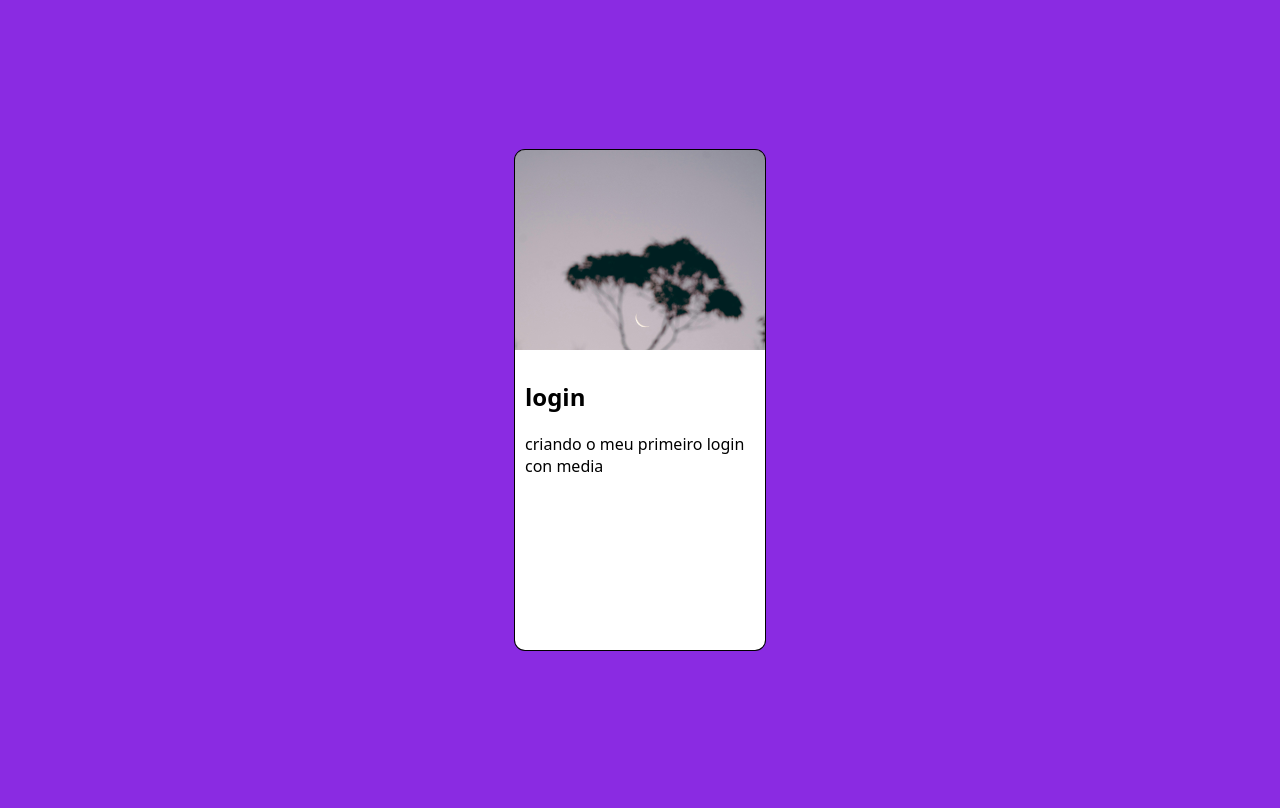
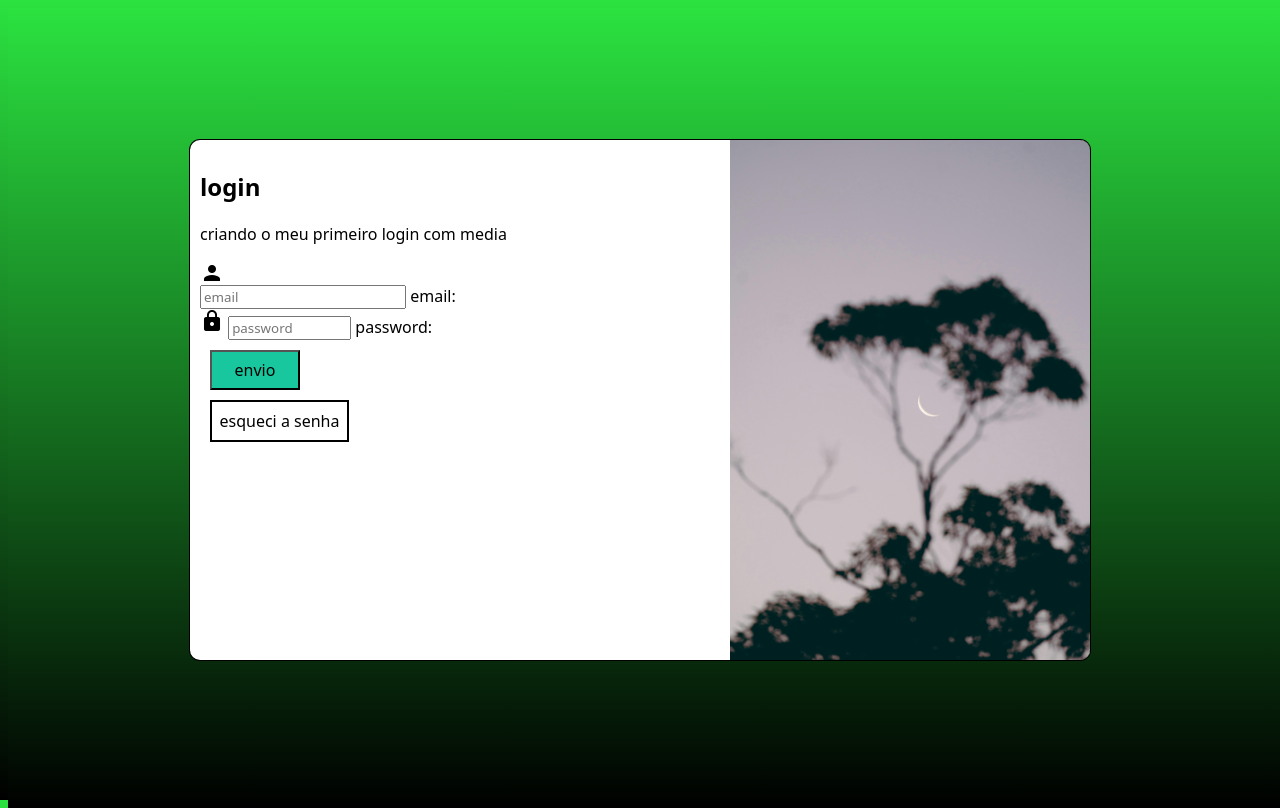
Before and after one commit to lucamadeira/projeto-login, a PHP site: page / in a window 1280 px wide. Run offline with PHP 8.4, Linux system fonts and the light colour scheme.

Commit message:
finalizado desafio
teminei o projeto ainda falto agimas modifcas que podia fazer mais o esecial eu eu apredir a usa media para adptar modificas a destintos tipos de telaa

```diff
--- a/index.htm
+++ b/index.htm
@@ -5,6 +5,9 @@
     <meta name="viewport" content="width=device-width, initial-scale=1.0">
     <title>ligin pag</title>
     <link rel="stylesheet" href="media.css">
+    <link rel="stylesheet" href="mediaQuyris.css">
+    <link href="https://fonts.googleapis.com/icon?family=Material+Icons" rel="stylesheet">
+
 </head>
 <body>
     <main>
@@ -13,10 +16,27 @@
 
                 </div>
                 <div id="formulario">
-                    <form action="login.php" method="post"></form>
-                    <h1> login</h1>
-                    <p> criando o meu primeiro login con media </p>
+                    <form action="login.php" method="post">
+                        <h1>login</h1>
+                        <p>criando o meu primeiro login com media</p>
 
+                        <div >
+                            <span id="account" class="material-icons">person outline</span>
+                            <input type="email" name="email" id="email" placeholder="email" required>
+                            <label for="iemail">email:</label>
+                        </div>
+                        <div>
+                            <span id="look" class="material-icons">lock</span>
+                            <input type="password" name="password" id="ipassword"
+                            class="tamanho"  placeholder="password" required >
+                            <label for="ipassword">password:</label>
+                        </div>
+                        <div >
+                            <input type="submit" value="envio" id="form">
+                            <a  class="style" href="#">esqueci a senha</a>
+                        </div>
+
+                    </form>
                 </div>
        </section>
     </main>
--- a/media.css
+++ b/media.css
@@ -15,7 +15,7 @@ section#login{
     translate: -50% -50%;
     background-color: white;
     width: 250px;
-    height: 500px;
+    height: 520px;
     border-radius: 10px;
     overflow: hidden;
     box-sizing: border-box;
@@ -23,6 +23,7 @@ section#login{
 
 
 }
+
 section > div#image{
    background: black url(image/pexels-matthardy-4739606.jpg);
     height: 200px;
@@ -32,3 +33,40 @@ section#login > div#formulario{
      display: block;
     padding: 10px;
 }
+.tamanho{
+    width: 115px;
+}
+a.style{
+    display: block;
+    color: black;
+    border: 2px solid black;
+    background-color: white;
+    text-align: center;
+     font-size: 1em;
+    margin: 10px;
+    padding-top: 8px;
+    padding-bottom: 8px;
+    width:80% ;
+    cursor: pointer;
+    text-decoration: none;
+
+}
+a.style:hover{
+    background-color: #18c79e;
+    color: white;
+}
+#account{
+    display: block;}
+
+#lock{
+    display: block;
+}
+#form {
+    display: block;
+    font-size: 1em;
+    margin: 10px;
+    width:80% ;
+    height: 40px;
+    background-color: #18c79e;
+    cursor: pointer;
+}
--- /dev/null
+++ b/mediaQuyris.css
@@ -0,0 +1,81 @@
+@media screen and (min-width: 600px) and (max-width: 750px) {
+
+    html,body{
+        background-image: linear-gradient( black, rgb(55, 43, 226), black );
+        overflow: hidden;
+
+    }
+  section#login {
+    width: 80vw;
+    height: 550px;
+  }
+  section#login > div#formulario {
+    float: right;
+    width: 50%;
+  }
+  section#login > div#image {
+    float: left;
+    width: 40%;
+    height: 100%;
+
+  }
+
+
+
+}
+
+@media screen and (min-width: 751px) {
+  html,body{
+    background-image: linear-gradient( rgb(43, 226, 64), black );
+     overflow: hidden;
+  }
+
+
+    section#login {
+    width:900px ;
+
+  }
+   section#login > div#formulario {
+    float: left;
+    width: 50%;
+
+  }
+  section#login > div#image {
+    float: right;
+    width: 40%;
+    height: 100%;
+  }
+  #form {
+    display: block;
+    font-size: 1em;
+    margin: 10px;
+    width:20% ;
+    height: 40px;
+    background-color: #18c79e;
+    cursor: pointer;
+
+
+
+
+}
+a.style{
+    display: block;
+    color: black;
+    border: 2px solid black;
+    background-color: white;
+    text-align: center;
+    font-size: 1em;
+    margin: 10px;
+    width: 30%;
+    padding-top: 8px;
+    padding-bottom: 8px;
+    cursor: pointer;
+    text-decoration: none;
+
+    a.style:hover{
+        background-color: #18c79e;
+        color: white;
+    }
+
+}
+}
```
